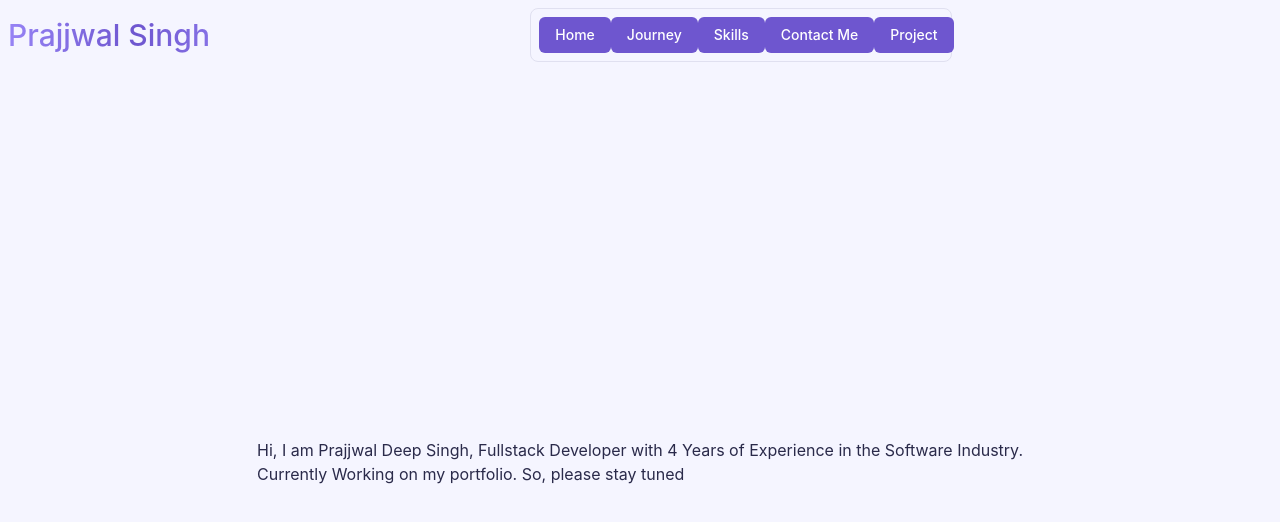
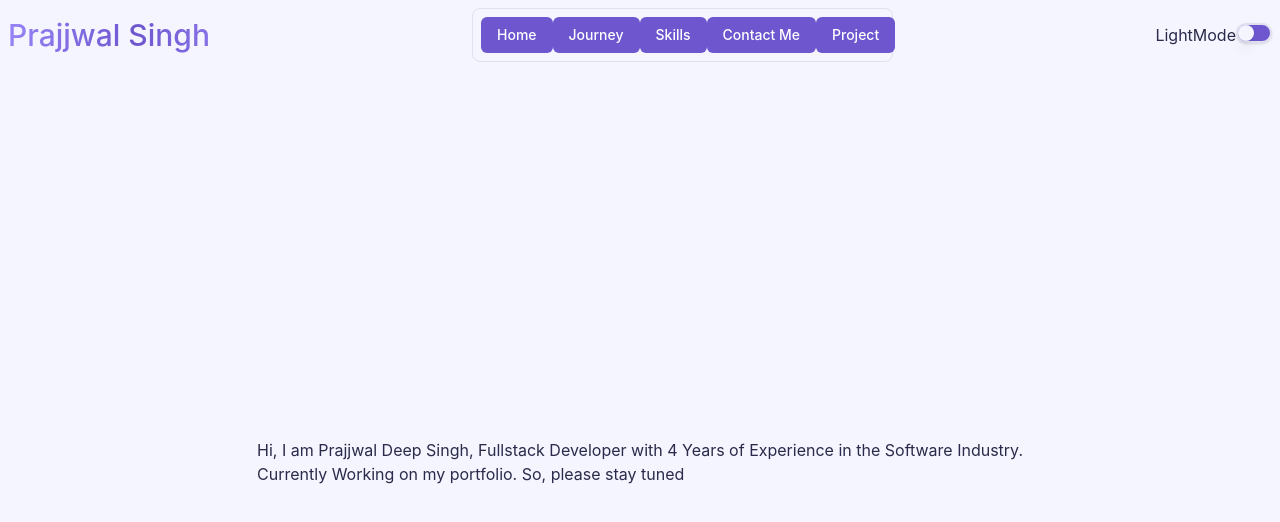
Before and after one commit to prajjwal2411/portfolio-v1, a Next.js app: page / in a window 1280 px wide. Shown: the top 522 px of the page. Built offline with nearby package versions, Linux system fonts and the light colour scheme.

Commit message:
dark-mode-added (#2)
Co-authored-by: PrajjwalDeep.Singh <prajjwaldeep.singh@gfk.com>

```diff
--- a/package.json
+++ b/package.json
@@ -11,11 +11,13 @@
   "dependencies": {
     "@radix-ui/react-label": "^2.1.3",
     "@radix-ui/react-slot": "^1.2.0",
+    "@radix-ui/react-switch": "^1.1.4",
     "@radix-ui/react-tabs": "^1.1.4",
     "class-variance-authority": "^0.7.1",
     "clsx": "^2.1.1",
     "lucide-react": "^0.487.0",
     "next": "15.2.4",
+    "next-themes": "^0.4.6",
     "react": "^19.0.0",
     "react-dom": "^19.0.0",
     "tailwind-merge": "^3.2.0",
--- a/postcss.config.mjs
+++ b/postcss.config.mjs
@@ -1,6 +1,7 @@
 const config = {
   plugins: {
     "@tailwindcss/postcss": {
+      darkMode: "class",
       theme: {
         extend: {
           keyframes: {
--- a/src/app/components/navigation.tsx
+++ /dev/null
@@ -1,37 +0,0 @@
-import GradientText from "@/components/animations/GradientText/GradientText";
-import { Button } from "@/components/ui/button";
-
-export function ButtonDemo() {
-  return <Button>Button</Button>;
-}
-
-export default function Navigation() {
-  return (
-    <>
-      <div className="w-full mt-2 flex flex-row justify-between items-center">
-        {/* Header Name */}
-        <div>
-          <GradientText
-            colors={["#6e56cf", "#9e8cfc", "#6e56cf", "#9e8cfc", "#6e56cf"]}
-            animationSpeed={7}
-            className="text-3xl"
-          >
-            Prajjwal Singh
-          </GradientText>
-        </div>
-        {/* Navigation Buttons */}
-        <div className="flex flex-row justify-around p-2 border w-1/3 mx-auto border-radius">
-          <Button>Home</Button>
-          <Button>Journey</Button>
-          <Button>Skills</Button>
-          <Button>Contact Me</Button>
-          <Button>Project</Button>
-        </div>
-        {/*  */}
-        <div>
-
-        </div>
-      </div>
-    </>
-  );
-}
--- a/src/app/layout.tsx
+++ b/src/app/layout.tsx
@@ -1,6 +1,6 @@
 import type { Metadata } from "next";
 import "./globals.css";
-import Navigation from "./components/navigation";
+import Navigation from "../components/common/navigation";
 
 export const metadata: Metadata = {
   title: "Create Next App",
--- /dev/null
+++ b/src/components/common/navigation.tsx
@@ -0,0 +1,57 @@
+"use client"
+
+import GradientText from "@/components/animations/GradientText/GradientText";
+import { Button } from "@/components/ui/button";
+import { Switch } from "@/components/ui/switch";
+import { useState } from "react";
+
+export default function Navigation() {
+
+  const [isDark, setIsDark] = useState<boolean>(false);
+
+  const toggleTheme = () => {
+    const root = window.document.documentElement;
+    const isDarkMode = root.classList.contains("dark");
+
+    if (isDarkMode) {
+      root.classList.remove("dark");
+      localStorage.setItem("theme", "light");
+      setIsDark(false);
+    } else {
+      root.classList.add("dark");
+      localStorage.setItem("theme", "dark");
+      setIsDark(true);
+    }
+  };
+
+
+  return (
+    <>
+      <div className="w-full mt-2 flex flex-row justify-between items-center">
+        {/* Header Name */}
+        <div className="">
+          <GradientText
+            colors={["#6e56cf", "#9e8cfc", "#6e56cf", "#9e8cfc", "#6e56cf"]}
+            animationSpeed={7}
+            className="text-3xl"
+          >
+            Prajjwal Singh
+          </GradientText>
+        </div>
+        {/* Navigation Buttons */}
+        <div className="flex flex-row justify-around p-2 border w-1/3 border-radius">
+          <Button>Home</Button>
+          <Button>Journey</Button>
+          <Button>Skills</Button>
+          <Button>Contact Me</Button>
+          <Button>Project</Button>
+        </div>
+        {/* Dark Mode Switch */}
+        <div className="">
+          {isDark ? 'DarkMode' : 'LightMode'}
+          <Switch onClick={toggleTheme}/>
+        </div>
+      </div>
+    </>
+  );
+}
--- /dev/null
+++ b/src/components/ui/switch.tsx
@@ -0,0 +1,29 @@
+"use client"
+
+import * as React from "react"
+import * as SwitchPrimitives from "@radix-ui/react-switch"
+
+import { cn } from "@/lib/utils"
+
+const Switch = React.forwardRef<
+  React.ElementRef<typeof SwitchPrimitives.Root>,
+  React.ComponentPropsWithoutRef<typeof SwitchPrimitives.Root>
+>(({ className, ...props }, ref) => (
+  <SwitchPrimitives.Root
+    className={cn(
+      "peer inline-flex h-5 w-9 shrink-0 cursor-pointer items-center rounded-full border-2 border-transparent shadow-sm transition-colors focus-visible:outline-none focus-visible:ring-2 focus-visible:ring-ring focus-visible:ring-offset-2 focus-visible:ring-offset-background disabled:cursor-not-allowed disabled:opacity-50 data-[state=checked]:bg-primary data-[state=unchecked]:bg-input",
+      className
+    )}
+    {...props}
+    ref={ref}
+  >
+    <SwitchPrimitives.Thumb
+      className={cn(
+        "pointer-events-none block h-4 w-4 rounded-full bg-background shadow-lg ring-0 transition-transform data-[state=checked]:translate-x-4 data-[state=unchecked]:translate-x-0"
+      )}
+    />
+  </SwitchPrimitives.Root>
+))
+Switch.displayName = SwitchPrimitives.Root.displayName
+
+export { Switch }
```
Also changed, not shown: 1 other file (tests, documents, lock files or other folders).
